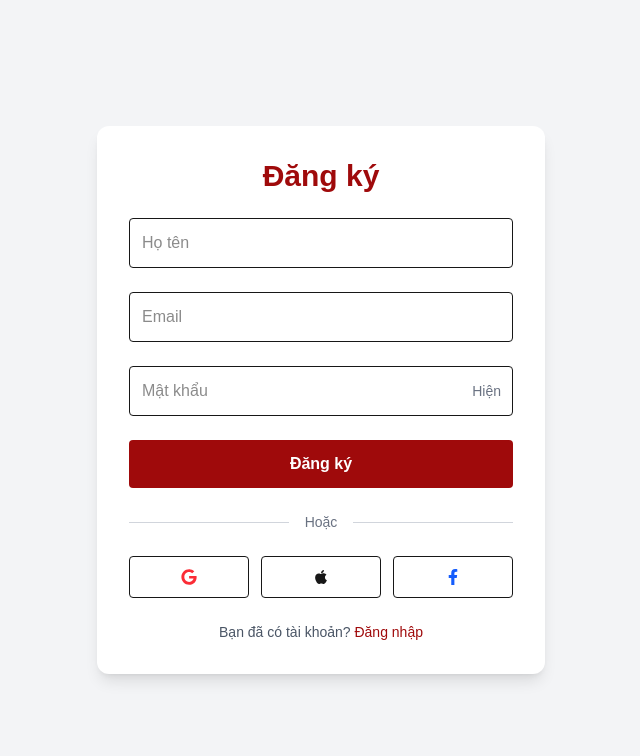
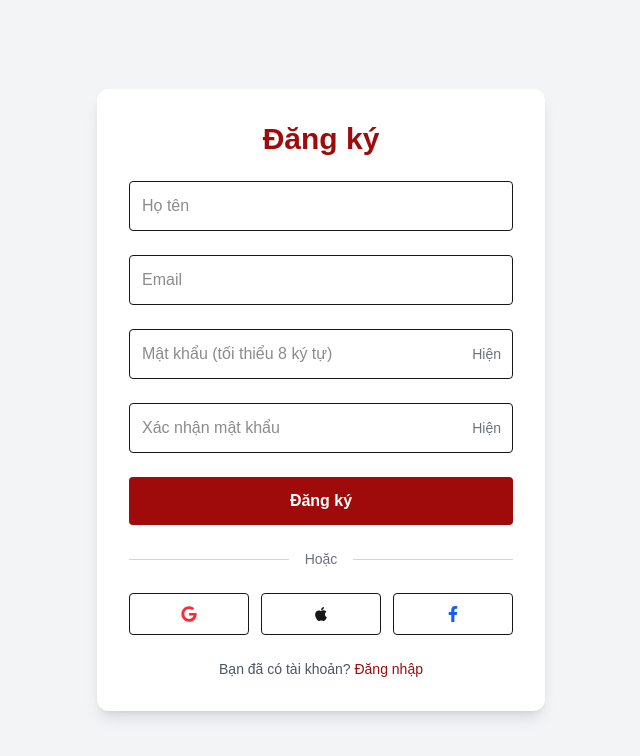
Before and after one commit to AspirelyVN/aspirely.app.frontend, a Next.js app: page /register in a window 1280 px wide. Shown: the top 756 px of the page, without its empty margins (319-959 px from the left). Built offline with nearby package versions, Linux system fonts and the light colour scheme.

Commit message:
Update register & login

```diff
--- a/src/app/(auth)/login/page.tsx
+++ b/src/app/(auth)/login/page.tsx
@@ -1,6 +1,7 @@
 "use client"
 
 import { useState, useEffect, Suspense } from "react"
+import Link from "next/link"
 import { useRouter, useSearchParams } from "next/navigation"
 import { FaGoogle, FaApple, FaFacebookF } from "react-icons/fa"
 import Cookies from "js-cookie"
@@ -109,6 +110,13 @@ function LoginContent() {
             <FaFacebookF className="text-blue-600" />
           </button>
         </div>
+
+        <p className="text-sm text-center text-gray-600">
+          {"Bạn chưa có tài khoản? "}{" "}
+          <Link href="/register" className="text-[#9F0A0B] font-medium hover:underline">
+            {"Đăng ký"}
+          </Link>
+        </p>
       </div>
     </div>
   )
--- a/src/app/(auth)/register/page.tsx
+++ b/src/app/(auth)/register/page.tsx
@@ -8,11 +8,12 @@ import { useRouter } from "next/navigation"
 export default function RegisterPage() {
   const router = useRouter()
   const [showPassword, setShowPassword] = useState(false)
-  const [form, setForm] = useState({ name: "", email: "", password: "" })
+  const [showConfirmPassword, setShowConfirmPassword] = useState(false)
+  const [form, setForm] = useState({ name: "", email: "", password: "", confirmPassword: "" })
   const [error, setError] = useState("")
 
   const handleRegister = async () => {
-    if (!form.name || !form.email || !form.password) {
+    if (!form.name || !form.email || !form.password || !form.confirmPassword) {
       setError("Vui lòng điền đầy đủ thông tin")
       return
     }
@@ -24,13 +25,17 @@ export default function RegisterPage() {
       setError("Mật khẩu phải có ít nhất 8 ký tự")
       return
     }
+    if (form.password !== form.confirmPassword) {
+      setError("Mật khẩu và xác nhận mật khẩu không khớp")
+      return
+    }
 
     setError("")
     try {
       const res = await fetch("https://api.aspirely.edu.vn/auth/register", {
         method: "POST",
         headers: { "Content-Type": "application/json" },
-        body: JSON.stringify(form),
+        body: JSON.stringify({ name: form.name, email: form.email, password: form.password }),
       })
       if (!res.ok) throw new Error("Failed")
       const data = await res.json()
@@ -64,7 +69,7 @@ export default function RegisterPage() {
         <div className="relative">
           <input
             type={showPassword ? "text" : "password"}
-            placeholder="Mật khẩu"
+            placeholder="Mật khẩu (tối thiểu 8 ký tự)"
             className="w-full p-3 border rounded pr-10"
             value={form.password}
             onChange={(e) => setForm({ ...form, password: e.target.value })}
@@ -77,6 +82,22 @@ export default function RegisterPage() {
             {showPassword ? "Ẩn" : "Hiện"}
           </button>
         </div>
+        <div className="relative">
+          <input
+            type={showConfirmPassword ? "text" : "password"}
+            placeholder="Xác nhận mật khẩu"
+            className="w-full p-3 border rounded pr-10"
+            value={form.confirmPassword}
+            onChange={(e) => setForm({ ...form, confirmPassword: e.target.value })}
+          />
+          <button
+            type="button"
+            className="absolute top-1/2 right-3 transform -translate-y-1/2 text-sm text-gray-500"
+            onClick={() => setShowConfirmPassword(!showConfirmPassword)}
+          >
+            {showConfirmPassword ? "Ẩn" : "Hiện"}
+          </button>
+        </div>
 
         {error && <p className="text-red-600 text-sm">{error}</p>}
 
@@ -84,12 +105,12 @@ export default function RegisterPage() {
           onClick={handleRegister}
           className="w-full bg-[#9F0A0B] text-white font-semibold py-3 rounded hover:opacity-90"
         >
-          {"Đăng ký"}
+          Đăng ký
         </button>
 
         <div className="flex items-center justify-center gap-4 text-gray-500 text-sm">
           <span className="h-px w-full bg-gray-300" />
-          {"Hoặc"}
+          Hoặc
           <span className="h-px w-full bg-gray-300" />
         </div>
 
@@ -106,9 +127,9 @@ export default function RegisterPage() {
         </div>
 
         <p className="text-sm text-center text-gray-600">
-          {"Bạn đã có tài khoản? "}{" "}
+          Bạn đã có tài khoản?{" "}
           <Link href="/login" className="text-[#9F0A0B] font-medium hover:underline">
-            {"Đăng nhập"}
+            Đăng nhập
           </Link>
         </p>
       </div>
```
Also changed, not shown: 1 other file (tests, documents, lock files or other folders).
